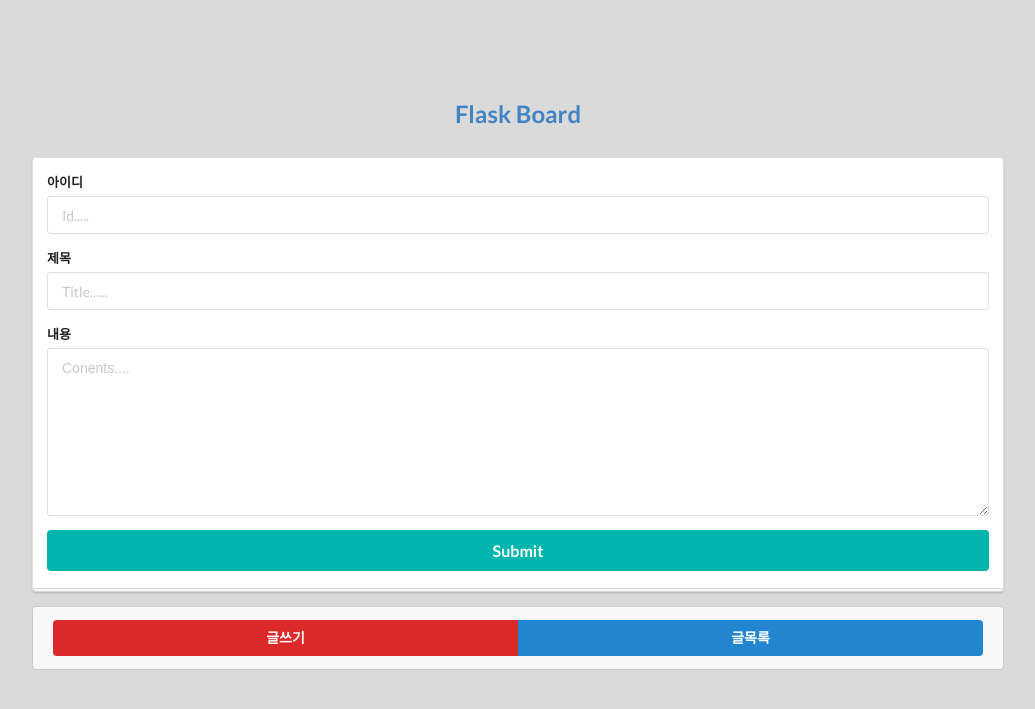
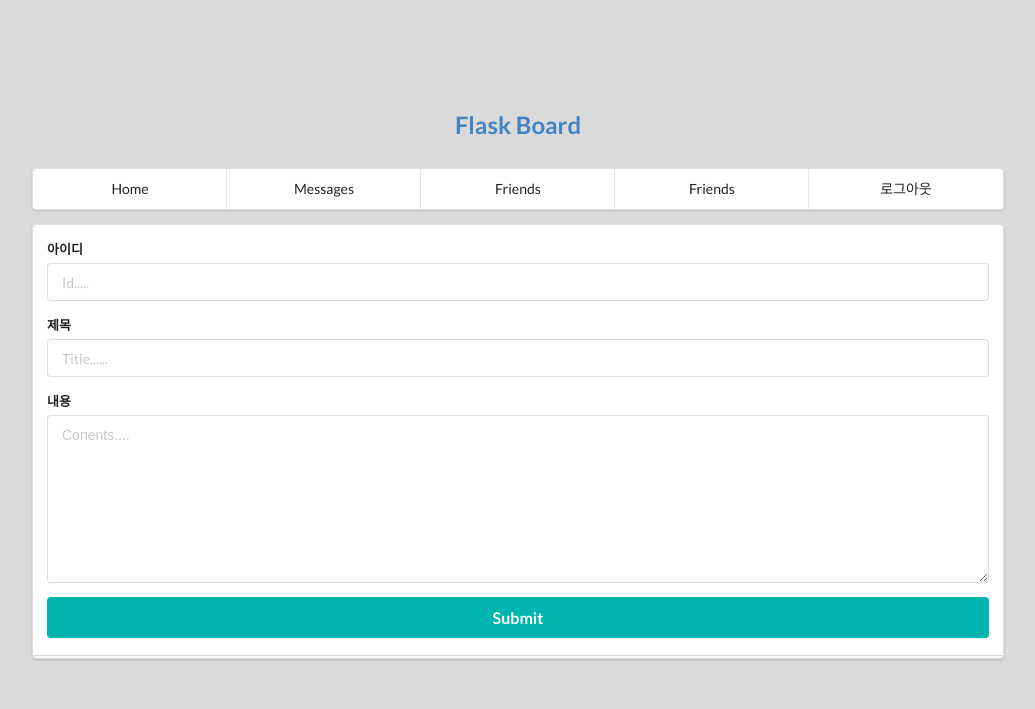
Before and after one commit to claudiajh/flask-board, a Flask app: page /board_add in a window 1280 px wide. Shown: the top 709 px of the page, without its empty margins (122-1157 px from the left). Run offline with Flask 2, Linux system fonts and the light colour scheme; some libraries are stand-ins or nearby versions.

Commit message:
logout 기능 추가

```diff
--- a/app/templates/add_content.html
+++ b/app/templates/add_content.html
@@ -1,6 +1,8 @@
 {% extends "layout.html" %}
 
 {% block body %}
+
+  {% include 'board_header.html' %}
 
   <div class="ui left aligned stacked segment">
     <form class="ui form" action="{{ request.path }}" method="post">
@@ -20,11 +22,4 @@
     </form>
   </div>
 
-  <div class="ui message">
-    <div class="two ui buttons">
-      <a class="ui red button" href="{{ url_for('add_content') }}">글쓰기</a>
-      <a class="ui blue button" href="{{ url_for('board_index') }}">글목록</a>
-    </div>
-  </div>
-
 {% endblock %}
--- /dev/null
+++ b/app/templates/board_header.html
@@ -0,0 +1,29 @@
+<div class="ui teal five item menu">
+  <a class="link item" href="{{ url_for('board_index') }}">
+    Home
+  </a>
+  <a class="link item">
+    Messages
+  </a>
+  <a class="link item">
+    Friends
+  </a>
+  <a class="link item">
+    Friends
+  </a>
+  <a class="link item" href="{{ url_for('sign_out') }}">
+    로그아웃
+  </a>
+</div>
+
+
+<script>
+  $(document).ready(function () {
+    $('.link.item').each(function () {
+      if (this.href == window.location.href) {
+        $(this).addClass('active')
+      }
+    })
+  })
+
+</script>
--- a/app/templates/layout.html
+++ b/app/templates/layout.html
@@ -3,6 +3,10 @@
 <head>
   <title>My Flask Board</title>
   <link rel="stylesheet" href="https://cdnjs.cloudflare.com/ajax/libs/semantic-ui/2.2.13/semantic.min.css">
+  <script
+      src="https://code.jquery.com/jquery-2.2.4.min.js"
+      integrity="sha256-BbhdlvQf/xTY9gja0Dq3HiwQF8LaCRTXxZKRutelT44="
+      crossorigin="anonymous"></script>
   <script src="https://cdnjs.cloudflare.com/ajax/libs/semantic-ui/2.2.13/semantic.min.js"></script>
   <style type="text/css">
     body {
--- a/app/templates/show_board.html
+++ b/app/templates/show_board.html
@@ -1,6 +1,8 @@
 {% extends "layout.html" %}
 
 {% block body %}
+
+  {% include 'board_header.html' %}
 
   <div class="ui stacked segment">
     <table class="ui teal table">
@@ -25,10 +27,8 @@
       {% endfor %}
       </tbody>
     </table>
-  </div>
 
-  <div class="ui message">
-    <div class="two ui buttons">
+    <div class="ui buttons">
       <a class="ui red button" href="{{ url_for('add_content') }}">글쓰기</a>
       <a class="ui blue button" href="{{ url_for('board_index') }}">글목록</a>
     </div>
```
Also changed, not shown: app/route/user.py (+12 -2 lines), app/templates/modify_content.html (+2 -7 lines), app/templates/show_content.html (+2 -7 lines).
